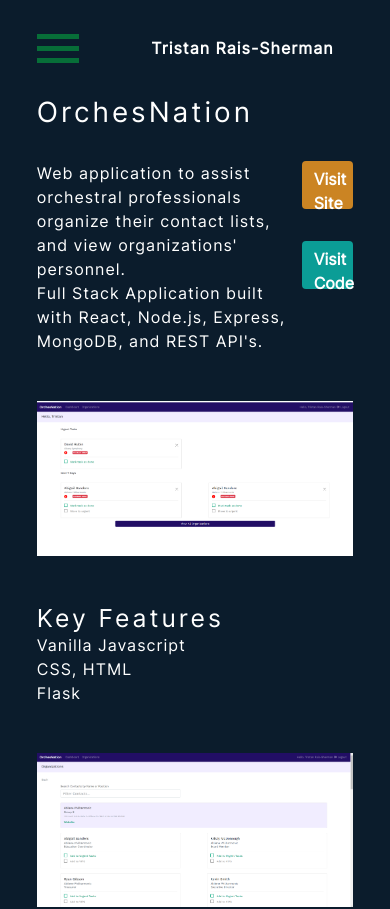
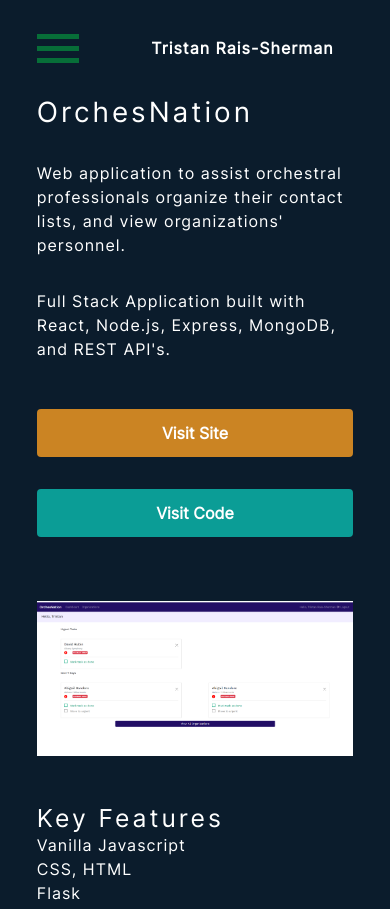
Before and after one commit to thecodingconductor/portfolio-reborn, a React (Create React App) app in the folder frontend/: page /orchesnation in a window 390 px wide. Shown: the top 909 px of the page. Built offline with nearby package versions, Linux system fonts and the light colour scheme; a web font is replaced by a local one.

Commit message:
tablet view looking good

```diff
--- a/frontend/src/custom.scss
+++ b/frontend/src/custom.scss
@@ -107,6 +107,11 @@ body {
   width: 90%;
   z-index: 999;
 
+  @include md {
+    bottom: -5%;
+    width: 95%;
+  }
+
   .nav-content-wrapper {
     margin-top: 2rem;
     // padding: 1rem;
@@ -129,6 +134,11 @@ body {
           font-size: .85rem;
           font-weight: 700;
           cursor: pointer;
+
+          @include md {
+            text-align: right;
+            font-size: 1.5rem;
+          }
         }
 
       }
@@ -138,9 +148,20 @@ body {
     // Mobile Nav Links
 
     .mobile-nav-link-container {
+
+      @include md {
+        margin-top: auto;
+      }
       .mobile-nav-link-wrapper {
 
         margin-top: 4rem;
+
+        @include md {
+          justify-content: space-between;
+
+        }
+
+
 
         .projects-expanded-container {
 
@@ -153,6 +174,8 @@ body {
             font-size: 1rem;
             color: $white;
             text-decoration: none;
+
+
           }
 
         }
@@ -165,6 +188,10 @@ body {
           font-size: 1.8rem;
           color: $white;
           text-decoration: none;
+
+          @include md {
+            margin: 4rem 0;
+          }
         }
       }
     }
@@ -182,6 +209,10 @@ body {
         .copyright-container-mobile {
           font-size: .6rem;
           padding-top: 1rem;
+
+          @include md {
+            padding-top: 2rem;
+          }
 
         }
       }
@@ -223,7 +254,7 @@ body {
     height: 8px;
     // width: 80%;
     left: 0;
-    right: 5%;
+    right: 0;
     background-color: rgba(7,111,56, 0.8);
     position: absolute;
     bottom: 10%;
@@ -271,6 +302,10 @@ hr {
   .navbar-right {
     width: 70%;
     justify-content: center;
+
+    @include md {
+      justify-content: flex-end;
+    }
 
     @include lg {
       justify-content: flex-end;
@@ -729,7 +764,17 @@ hr {
 // Project Detail Pages
 
 .inner {
+
+  flex-direction: column;
+
+  @include lg {
+    flex-direction: row;
+  }
   .text-container {
+
+    p {
+      margin-bottom: 2rem;
+    }
 
     @include lg {
       width: 50%;
@@ -737,8 +782,13 @@ hr {
   }
 
   .button-container {
+
+    width: 100%;
+    align-items: center;
+
     @include lg {
       width: 50%;
+      align-items: end;
     }
   }
 }
@@ -748,7 +798,7 @@ hr {
 }
 
 .line-through-work.get-in-touch-line {
-  right: 0;
+  right: 2%;
   left: 0;
 }
 
@@ -820,7 +870,7 @@ hr {
 .button-container {
   a {
     text-decoration: none;
-    width: 80%;
+    width: 100%;
     font-family: 'inter', sans-serif;
 
     button {
--- a/frontend/src/screens/ConcertBuilder.js
+++ b/frontend/src/screens/ConcertBuilder.js
@@ -24,7 +24,7 @@ const ConcertBuilder = () => {
                     <p>Built with Vanilla Javascript, CSS, and HTML. Flask backend with REST API's.</p>
                 </div>
 
-                <div className="d-flex flex-column align-items-end justify-content-between button-container">
+                <div className="d-flex flex-column justify-content-between button-container">
 
                     <a href="https://www.concertbuilder.com" target="_blank" rel="noreferrer">
                         <Button className="visit-site-button">Visit Site</Button>
--- a/frontend/src/screens/MarsRover.js
+++ b/frontend/src/screens/MarsRover.js
@@ -25,7 +25,7 @@ const MarsRover = () => {
                     <p>User can view randomly generated photos from the Mars Rovers and save favorites.</p>
                 </div>
 
-                <div className="d-flex flex-column align-items-end justify-content-between button-container">
+                <div className="d-flex flex-column justify-content-between button-container">
 
                     <a href="https://www.marsroverphotos.com" target="_blank" rel="noreferrer">
                         <Button className="visit-site-button">Visit Site</Button>
--- a/frontend/src/screens/OrchesNation.js
+++ b/frontend/src/screens/OrchesNation.js
@@ -24,7 +24,7 @@ const OrchesNation = () => {
                     <p>Full Stack Application built with React, Node.js, Express, MongoDB, and REST API's.</p>
                 </div>
 
-                <div className="d-flex flex-column align-items-end justify-content-between button-container">
+                <div className="d-flex flex-column justify-content-between button-container">
 
                     <a href="https://www.orchesnation.com" target="_blank" rel="noreferrer">
                         <Button className="visit-site-button">Visit Site</Button>
```
